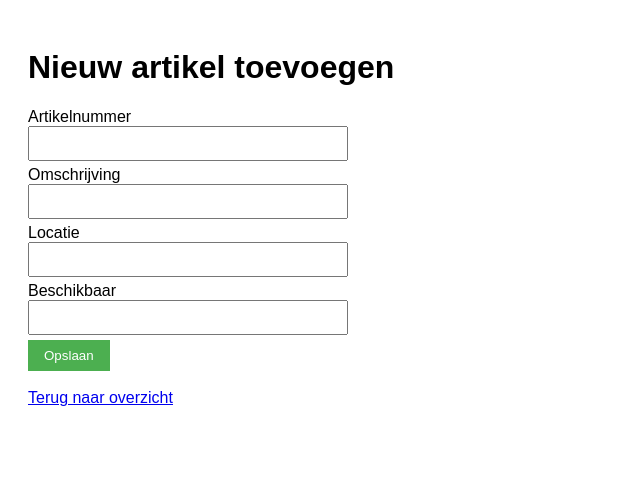
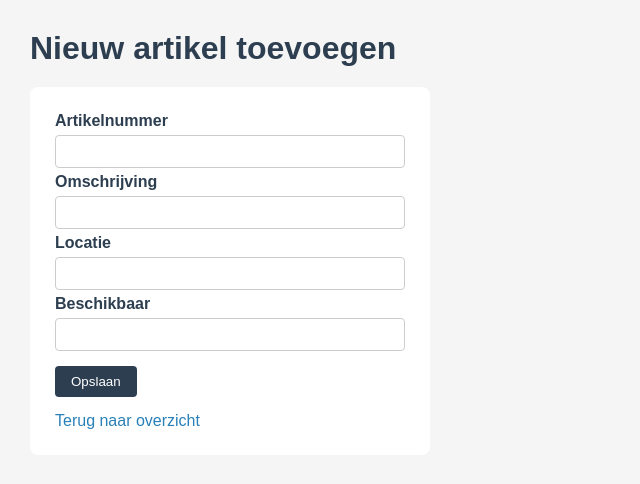
Before and after one commit to kulsoom0704/Aquafin-programming-project, a Laravel app: page /materiaal/create in a window 1280 px wide. Shown: the top 484 px of the page, without its empty margins (0-640 px from the left). Run offline with Laravel 12, Linux system fonts and the light colour scheme.

Commit message:
CSS verbeterd op formulier pagina

```diff
--- a/resources/views/materiaal/create.blade.php
+++ b/resources/views/materiaal/create.blade.php
@@ -4,24 +4,44 @@
     <meta charset="UTF-8">
     <title>Nieuw artikel toevoegen</title>
     <style>
+        * {
+            margin: 0;
+            padding: 0;
+            box-sizing: border-box;
+        }
+
         body {
             font-family: Arial, sans-serif;
-            padding: 20px;
+            background-color: #f5f5f5;
+            padding: 30px;
+        }
+
+        h1 {
+            color: #2c3e50;
+            margin-bottom: 20px;
+        }
+
+        .formulier {
+            background-color: white;
+            padding: 25px;
+            border-radius: 8px;
+            width: 400px;
+        }
+
+        label {
+            display: block;
+            margin-bottom: 5px;
+            color: #2c3e50;
+            font-weight: bold;
         }
 
         input {
             display: block;
+            width: 100%;
+            padding: 8px;
             margin-bottom: 5px;
-            padding: 8px;
-            width: 300px;
-        }
-
-        button {
-            padding: 8px 16px;
-            background-color: #4CAF50;
-            color: white;
-            border: none;
-            cursor: pointer;
+            border: 1px solid #ccc;
+            border-radius: 4px;
         }
 
         .fout {
@@ -29,12 +49,30 @@
             font-size: 13px;
             margin-bottom: 10px;
         }
+
+        .btn-opslaan {
+            padding: 8px 16px;
+            background-color: #2c3e50;
+            color: white;
+            border: none;
+            cursor: pointer;
+            border-radius: 4px;
+            margin-top: 10px;
+        }
+
+        .btn-terug {
+            display: inline-block;
+            margin-top: 15px;
+            color: #2980b9;
+            text-decoration: none;
+        }
     </style>
 </head>
 <body>
 
     <h1>Nieuw artikel toevoegen</h1>
 
+    <div class="formulier">
         <form method="POST" action="/materiaal">
             @csrf
 
@@ -54,11 +92,11 @@
             <input type="number" name="beschikbaar" value="{{ old('beschikbaar') }}">
             @error('beschikbaar') <p class="fout">{{ $message }}</p> @enderror
 
-        <button type="submit">Opslaan</button>
+            <button type="submit" class="btn-opslaan">Opslaan</button>
         </form>
 
-    <br>
-    <a href="/materiaal">Terug naar overzicht</a>
+        <a href="/materiaal" class="btn-terug">Terug naar overzicht</a>
+    </div>
 
 </body>
 </html>
```
Lines whose indentation alone changed are shown as unchanged.
